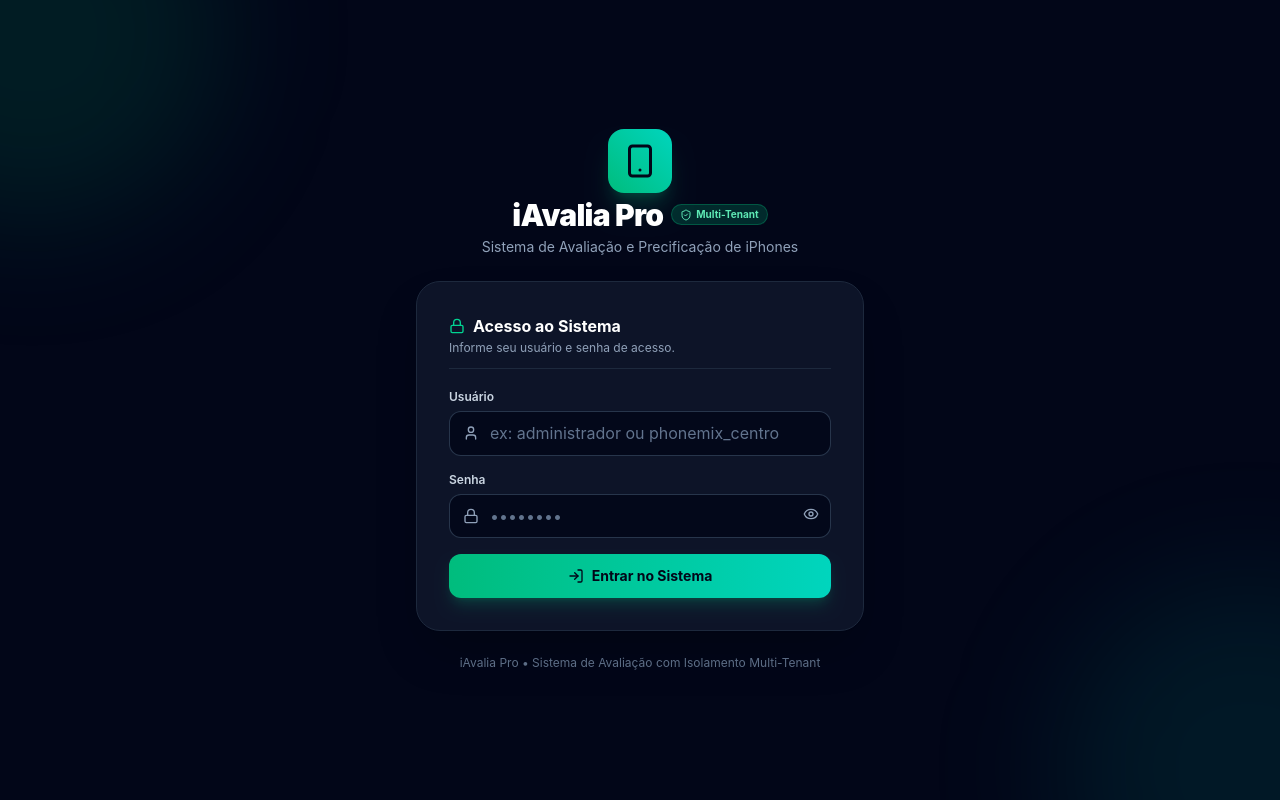
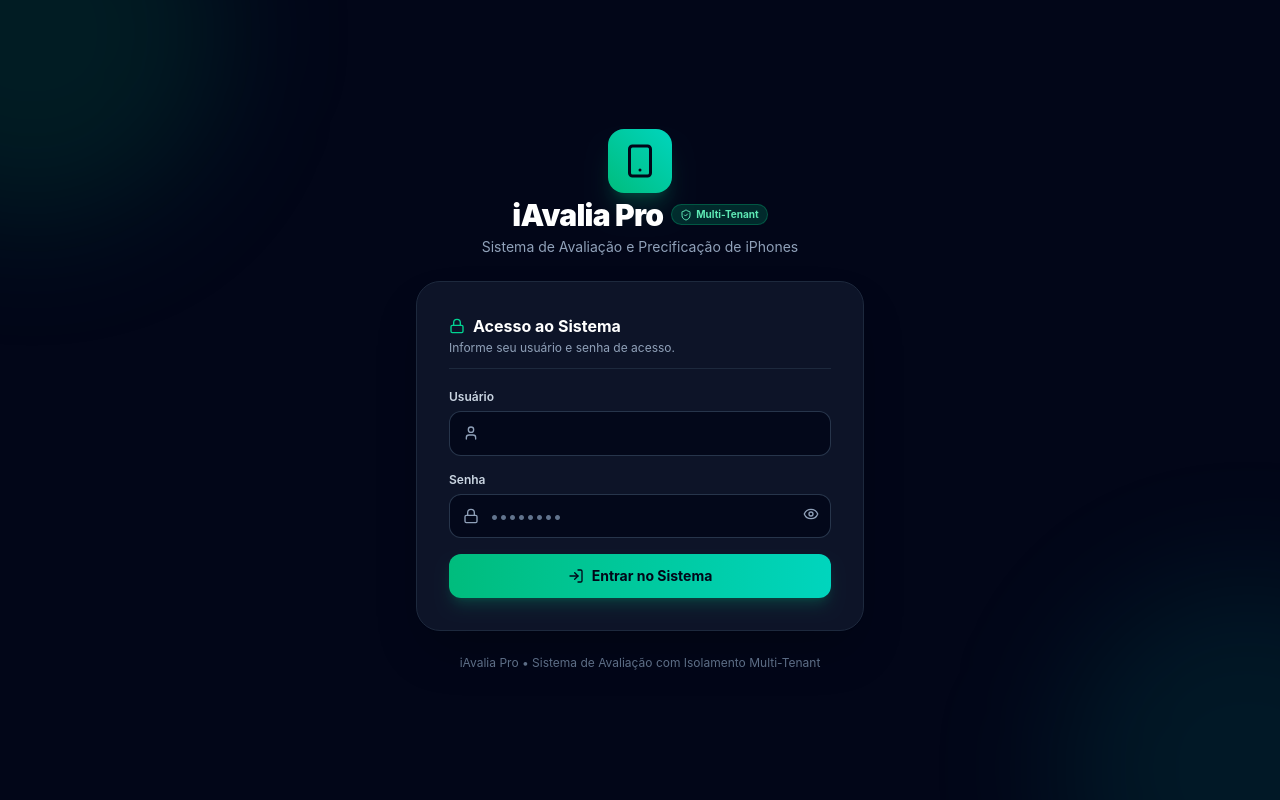
Before and after one commit to gabritfarias/avaliar, a React (Vite) app in the folder client/: page / in a window 1280 px wide. Built offline with nearby package versions, Linux system fonts and the light colour scheme; no server answers.

Commit message:
style(login): remover placeholder do campo de usuario

```diff
--- a/client/src/components/LoginPage.tsx
+++ b/client/src/components/LoginPage.tsx
@@ -107,7 +107,6 @@
                   spellCheck={false}
                   value={username}
                   onChange={(e) => setUsername(e.target.value)}
-                  placeholder="ex: administrador ou phonemix_centro"
                   className="w-full bg-slate-950/80 border border-slate-700/80 rounded-xl pl-10 pr-3.5 py-2.5 text-sm text-white placeholder-slate-500 focus:outline-none focus:ring-2 focus:ring-emerald-500/50 focus:border-emerald-500 transition"
                 />
               </div>
```
